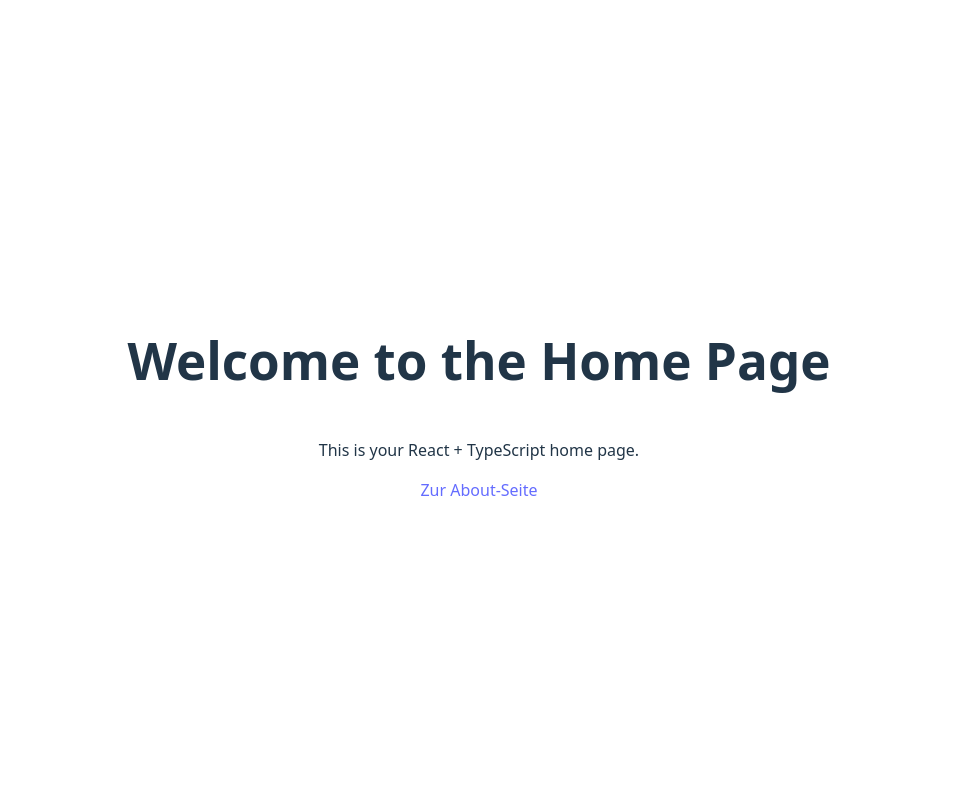
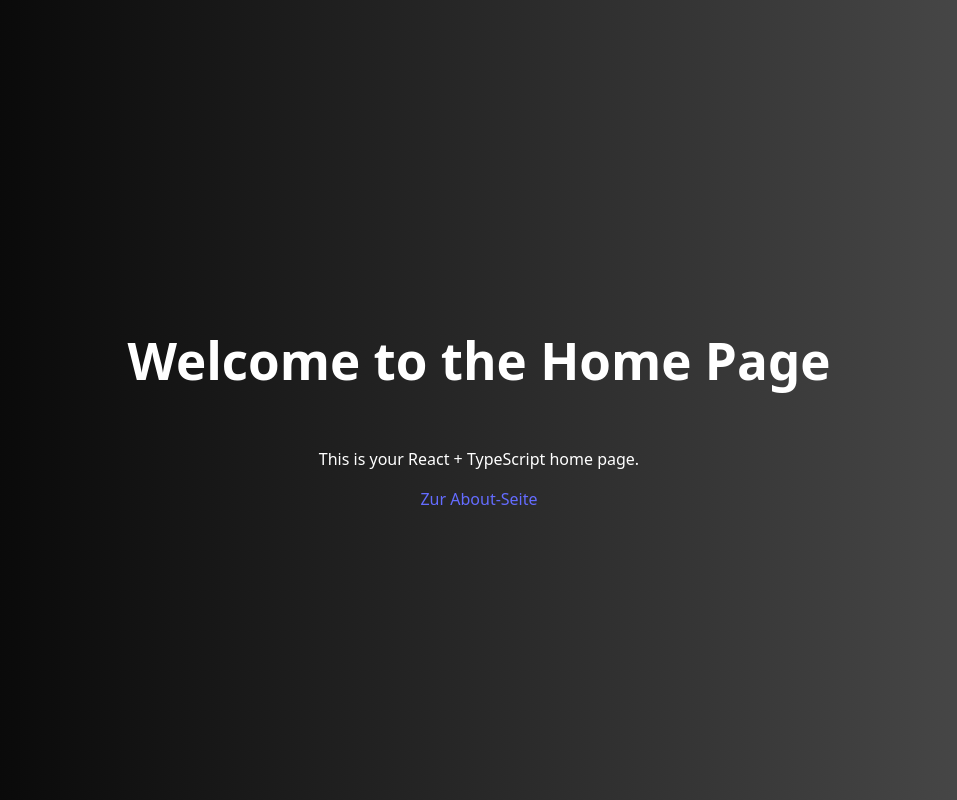
Before and after one commit to fragmepls/react, a React (Vite) app: page / in a window 1280 px wide. Shown: the top 800 px of the page, without its empty margins (161-1118 px from the left). Built offline with nearby package versions, Linux system fonts and the light colour scheme.

Commit message:
add smooth scrolling and fade-in effects to Home page sections

```diff
--- a/src/App.css
+++ b/src/App.css
@@ -1,9 +1,18 @@
+html {
+    scroll-behavior: smooth;
+}
+
 body {
     display: flex;
     justify-content: center;
     align-items: center;
     min-height: 100vh;
     margin: 0;
+    background: linear-gradient(270deg, #505050, #000000) fixed;
+    background-size: 400% 400%;
+    animation: gradientAnimation 6s ease infinite;
+    overflow-x: hidden;
+    color: white;
 }
 
 div {
@@ -13,3 +22,53 @@ div {
     align-items: center;
     min-height: 80vh;
 }
+
+@keyframes gradientAnimation {
+    0% {
+        background-position: 0 50%;
+    }
+    50% {
+        background-position: 100% 50%;
+    }
+    100% {
+        background-position: 0 50%;
+    }
+}
+
+.fade-in-section {
+    opacity: 0;
+    transform: translateY(20px);
+    transition: opacity 1s ease-out, transform 1s ease-out;
+}
+
+.fade-in-section.is-visible {
+    opacity: 1;
+    transform: translateY(0);
+}
+
+.fade-in-section.is-hidden {
+    opacity: 0;
+    transform: translateY(20px);
+    transition: opacity 1s ease-out, transform 1s ease-out;
+}
+
+.home-container {
+    width: 100%;
+    display: flex;
+    flex-direction: column;
+    align-items: center;
+}
+
+.fade-in-section {
+    min-height: 100vh;
+    width: 100%;
+    display: flex;
+    flex-direction: column;
+    justify-content: center;
+    align-items: center;
+}
+
+.first-section {
+    margin-top: 0;
+    min-height: 100vh;
+}
--- /dev/null
+++ b/src/hooks/useIntersectionObserver.ts
@@ -0,0 +1,40 @@
+import React, {useEffect, useRef} from 'react';
+
+export const useIntersectionObserver = (
+    elements: React.RefObject<HTMLElement | null>[],
+    options?: IntersectionObserverInit
+) => {
+    const observer = useRef<IntersectionObserver | null>(null);
+
+    useEffect(() => {
+        if (observer.current) {
+            observer.current.disconnect();
+        }
+
+        observer.current = new IntersectionObserver((entries) => {
+            entries.forEach((entry) => {
+                if (entry.isIntersecting) {
+                    entry.target.classList.add('is-visible');
+                    entry.target.classList.remove('is-hidden');
+                } else {
+                    entry.target.classList.remove('is-visible');
+                    entry.target.classList.add('is-hidden');
+                }
+            });
+        }, options);
+
+        const currentObserver = observer.current;
+
+        elements.forEach(element => {
+            if (element.current) {
+                currentObserver.observe(element.current);
+            }
+        });
+
+        return () => {
+            if (currentObserver) {
+                currentObserver.disconnect();
+            }
+        };
+    }, [elements, options]);
+};
--- a/src/pages/Home.tsx
+++ b/src/pages/Home.tsx
@@ -1,14 +1,43 @@
-import React from "react";
+import React, {useRef} from "react";
 import {Link} from "react-router-dom";
 import "../styles/Home.css";
+import {useIntersectionObserver} from "../hooks/useIntersectionObserver";
 
 const Home: React.FC = () => {
+    const containerRef = useRef<HTMLDivElement>(null);
+    const section1Ref = useRef<HTMLElement>(null);
+    const section2Ref = useRef<HTMLElement>(null);
+    const section3Ref = useRef<HTMLElement>(null);
+    const section4Ref = useRef<HTMLElement>(null);
+
+    useIntersectionObserver([section1Ref, section2Ref, section3Ref, section4Ref], {threshold: 0.5});
+
     return (
-        <>
-            <h1>Welcome to the Home Page</h1>
-            <p>This is your React + TypeScript home page.</p>
-            <Link to="/about">Zur About-Seite</Link>
-        </>
+        <div ref={containerRef} className="home-container">
+            <section
+                className="fade-in-section first-section"
+                ref={section1Ref}
+            >
+                <h1>Welcome to the Home Page</h1>
+                <p>This is your React + TypeScript home page.</p>
+                <Link to="/about">Zur About-Seite</Link>
+            </section>
+
+            <section className="fade-in-section" ref={section2Ref}>
+                <h2>Section 2</h2>
+                <p>This content will fade in as you scroll down.</p>
+            </section>
+
+            <section className="fade-in-section" ref={section3Ref}>
+                <h2>Section 3</h2>
+                <p>More content to demonstrate the scrolling and fade-in effect.</p>
+            </section>
+
+            <section className="fade-in-section" ref={section4Ref}>
+                <h2>Section 4</h2>
+                <p>This is the final section on this page.</p>
+            </section>
+        </div>
     );
 };
 
```
